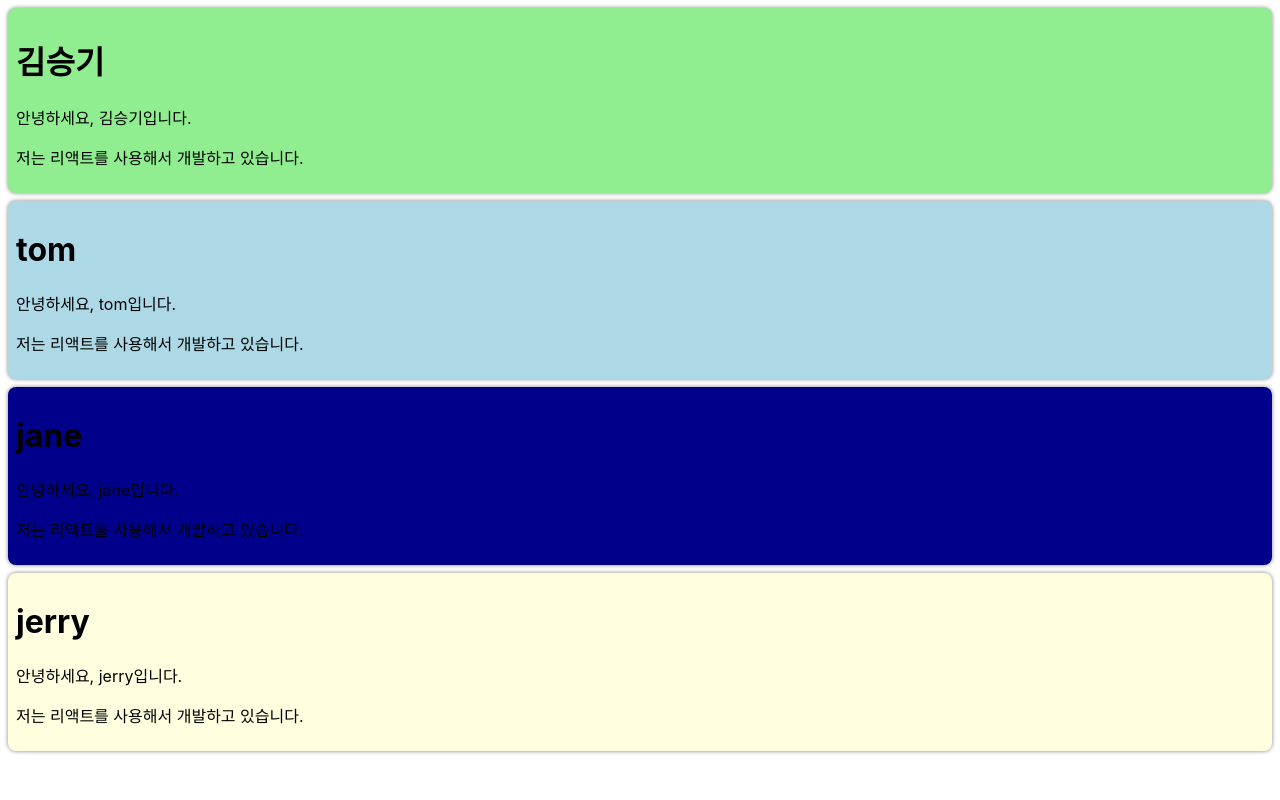
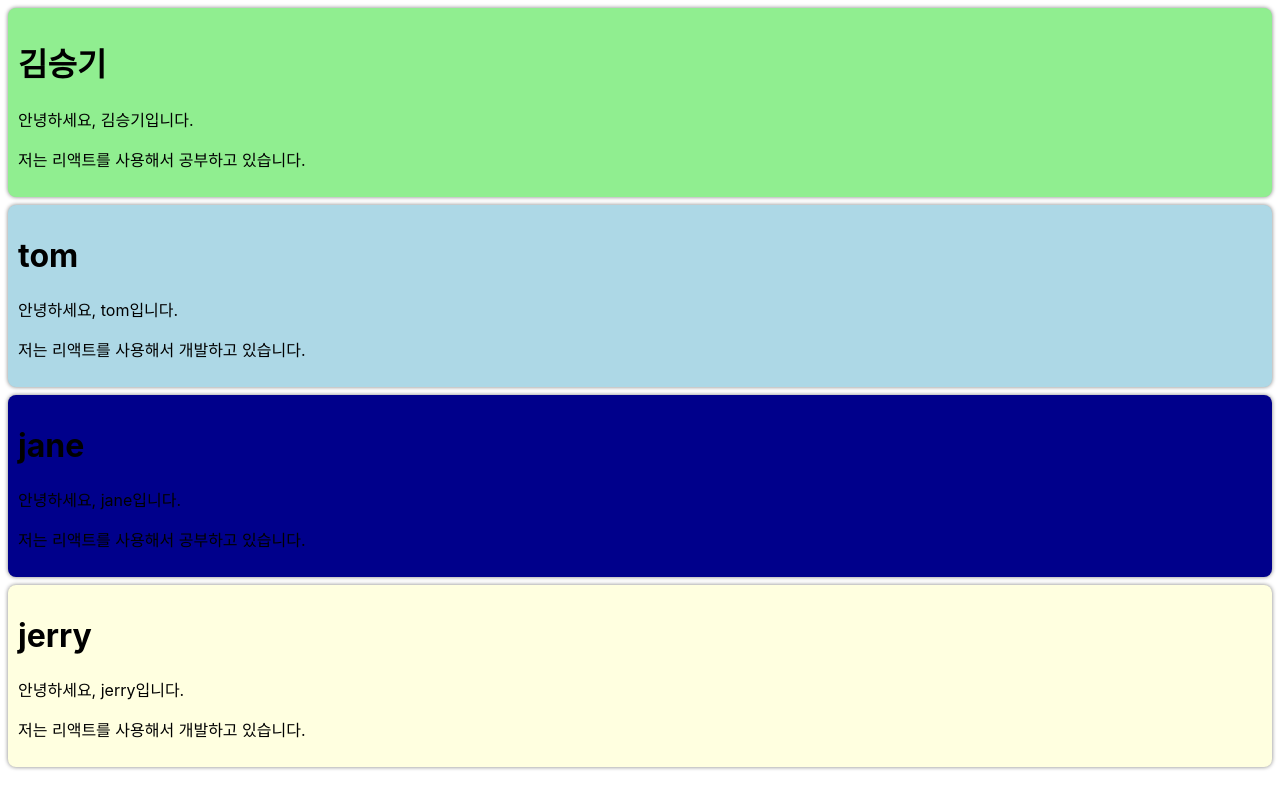
Before and after one commit to Seungkizz/react_study, a React (Create React App) app in the folder my-app/: page / in a window 1280 px wide. Built offline with nearby package versions, Linux system fonts and the light colour scheme.

Commit message:
Card 만들기

```diff
--- a/my-app/src/chapter_13/Card.jsx
+++ b/my-app/src/chapter_13/Card.jsx
@@ -5,7 +5,7 @@ function Card(props) {
         <div
             style={{
                 margin: 8,
-                padding: 8,
+                padding: 10,
                 borderRadius: 8,
                 boxShadow: "0px 0px 4px gray",
                 backgroundColor: backgroundColor || "white",
--- a/my-app/src/chapter_13/ProfileCard.jsx
+++ b/my-app/src/chapter_13/ProfileCard.jsx
@@ -2,10 +2,10 @@ import Card from "./Card";
 
 function ProfileCard(props) {
     const profiles = [
-        { title: "김승기", backgroundColor: "lightgreen" },
-        { title: "tom", backgroundColor: "lightblue" },
-        { title: "jane", backgroundColor: "darkblue" },
-        { title: "jerry", backgroundColor: "lightyellow" }
+        { title: "김승기", backgroundColor: "lightgreen", info: "공부" },
+        { title: "tom", backgroundColor: "lightblue", info: "개발" },
+        { title: "jane", backgroundColor: "darkblue", info: "공부" },
+        { title: "jerry", backgroundColor: "lightyellow", info: "개발" }
     ];
     return (
         // <div>
@@ -24,7 +24,7 @@ function ProfileCard(props) {
             {profiles.map((profile, index) => (
                 <Card key={index} title={profile.title} backgroundColor={profile.backgroundColor}>
                     <p>{`안녕하세요, ${profile.title}입니다.`}</p>
-                    <p>저는 리액트를 사용해서 개발하고 있습니다.</p>
+                    <p>{`저는 리액트를 사용해서 ${profile.info}하고 있습니다.`}</p>
                 </Card>
             ))}
         </div>
```
